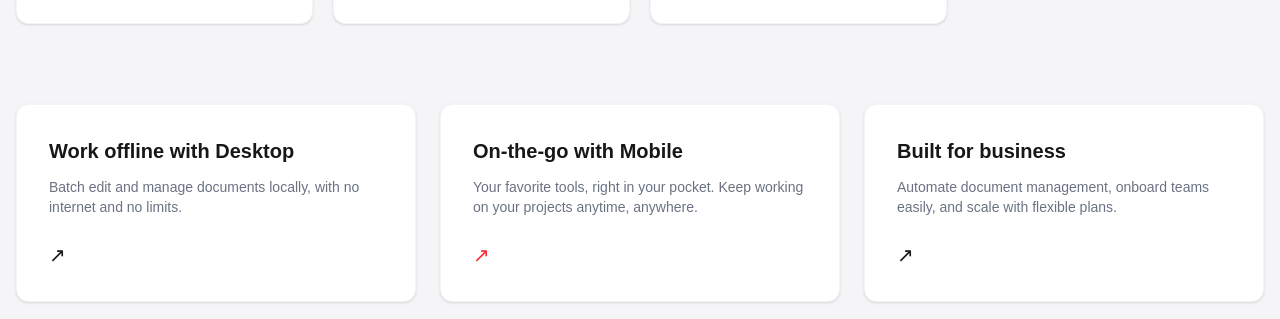
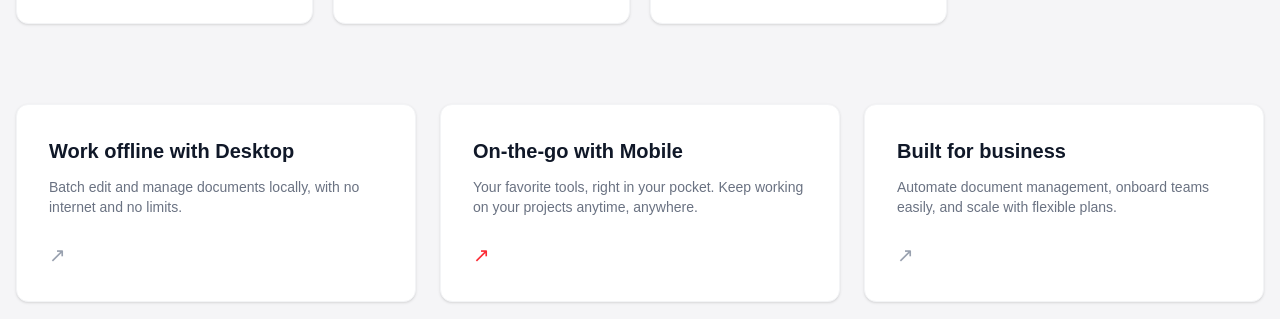
Before and after one commit to ansarisuhel4505/MasterPdf, a Next.js app: page / in a window 1280 px wide. Shown: the part 1960-2279 px from the top of the page. Built offline with nearby package versions, Linux system fonts and the light colour scheme; no server answers.

Commit message:
Update index.js

```diff
--- a/src/pages/index.js
+++ b/src/pages/index.js
@@ -6,7 +6,6 @@ import { Settings, CheckCircle2 } from 'lucide-react';
 import Link from 'next/link';
 
 export default function Home() {
-  // Exact tools array mapped from your 7 screenshots
   const allTools = [
     { title: 'Merge PDF', desc: 'Combine PDFs in the order you want with the easiest PDF merger available.', color: 'text-red-500' },
     { title: 'Split PDF', desc: 'Separate one page or a whole set for easy conversion into independent PDF files.', color: 'text-orange-500' },
@@ -48,9 +47,7 @@ export default function Home() {
       <Head><title>MasterPdf | Online PDF tools for PDF lovers</title></Head>
       <Navbar />
 
-            <main className="max-w-[1400px] mx-auto px-4 pt-28 pb-12">
-
-        {/* Header Text */}
+      <main className="max-w-[1400px] mx-auto px-4 pt-28 pb-12">
         <div className="text-center mb-10">
           <h1 className="text-4xl md:text-[42px] font-bold text-gray-900 mb-4 tracking-tight">
             Every tool you need to work with PDFs in one place
@@ -60,7 +57,6 @@ export default function Home() {
           </p>
         </div>
 
-        {/* Navigation Tabs */}
         <div className="flex flex-wrap justify-center gap-2 mb-10">
           {tabs.map((tab, idx) => (
             <button key={idx} className={`px-4 py-2 rounded-full text-sm font-semibold transition ${idx === 0 ? 'bg-gray-900 text-white' : 'bg-white text-gray-700 hover:bg-gray-100 border border-gray-200 shadow-sm'}`}>
@@ -69,7 +65,6 @@ export default function Home() {
           ))}
         </div>
 
-        {/* Tools Grid */}
         <div className="grid grid-cols-1 sm:grid-cols-2 md:grid-cols-3 lg:grid-cols-4 gap-4 xl:gap-5 mb-20">
           {allTools.map((tool, index) => (
             <Link href={`/${tool.title.toLowerCase().replace(/ /g, '-')}`} key={index}>
@@ -80,7 +75,7 @@ export default function Home() {
                   </span>
                 )}
                 <div className={`w-10 h-10 mb-4 flex items-center justify-center ${tool.color}`}>
-                  <Settings size={36} strokeWidth={1.5} /> {/* Using generic settings icon placeholder */}
+                  <Settings size={36} strokeWidth={1.5} />
                 </div>
                 <h3 className="text-lg font-bold text-gray-900 mb-2 group-hover:text-[#E5322D] transition-colors">{tool.title}</h3>
                 <p className="text-[13px] text-gray-500 leading-relaxed">{tool.desc}</p>
@@ -89,26 +84,25 @@ export default function Home() {
           ))}
         </div>
 
-        {/* Promo Features Section */}
+        {/* Promo Features Section - ADDED text-gray-900 HERE TO FIX BLURRINESS */}
         <div className="grid grid-cols-1 md:grid-cols-3 gap-6 mb-16">
           <div className="bg-white p-8 rounded-xl shadow-sm border border-gray-100 text-center md:text-left">
-            <h3 className="text-xl font-bold mb-3">Work offline with Desktop</h3>
+            <h3 className="text-xl font-bold text-gray-900 mb-3">Work offline with Desktop</h3>
             <p className="text-gray-500 mb-6 text-sm">Batch edit and manage documents locally, with no internet and no limits.</p>
-            <span className="inline-block text-xl">↗</span>
+            <span className="inline-block text-xl text-gray-400">↗</span>
           </div>
           <div className="bg-white p-8 rounded-xl shadow-sm border border-gray-100 text-center md:text-left">
-            <h3 className="text-xl font-bold mb-3">On-the-go with Mobile</h3>
+            <h3 className="text-xl font-bold text-gray-900 mb-3">On-the-go with Mobile</h3>
             <p className="text-gray-500 mb-6 text-sm">Your favorite tools, right in your pocket. Keep working on your projects anytime, anywhere.</p>
             <span className="inline-block text-xl text-red-500">↗</span>
           </div>
           <div className="bg-white p-8 rounded-xl shadow-sm border border-gray-100 text-center md:text-left">
-            <h3 className="text-xl font-bold mb-3">Built for business</h3>
+            <h3 className="text-xl font-bold text-gray-900 mb-3">Built for business</h3>
             <p className="text-gray-500 mb-6 text-sm">Automate document management, onboard teams easily, and scale with flexible plans.</p>
-            <span className="inline-block text-xl">↗</span>
+            <span className="inline-block text-xl text-gray-400">↗</span>
           </div>
         </div>
 
-        {/* Premium Banner */}
         <div className="bg-[#FFF4E5] rounded-2xl p-10 flex flex-col md:flex-row items-center justify-between mb-10 overflow-hidden relative">
           <div className="z-10 w-full md:w-1/2">
             <h2 className="text-4xl font-bold text-gray-900 mb-6">Get more with Premium</h2>
@@ -119,7 +113,6 @@ export default function Home() {
             </ul>
             <button className="bg-[#FFB822] hover:bg-[#F2A900] text-gray-900 font-bold px-8 py-3 rounded-md transition">Get Premium</button>
           </div>
-          {/* Aesthetic graphics placeholder for right side */}
           <div className="hidden md:block w-1/2 absolute right-0 top-0 h-full bg-cover bg-right opacity-30" style={{backgroundImage: "url('https://www.ilovepdf.com/img/ilovepdf/premium/premium-home-banner.svg')"}}></div>
         </div>
       </main>
```
